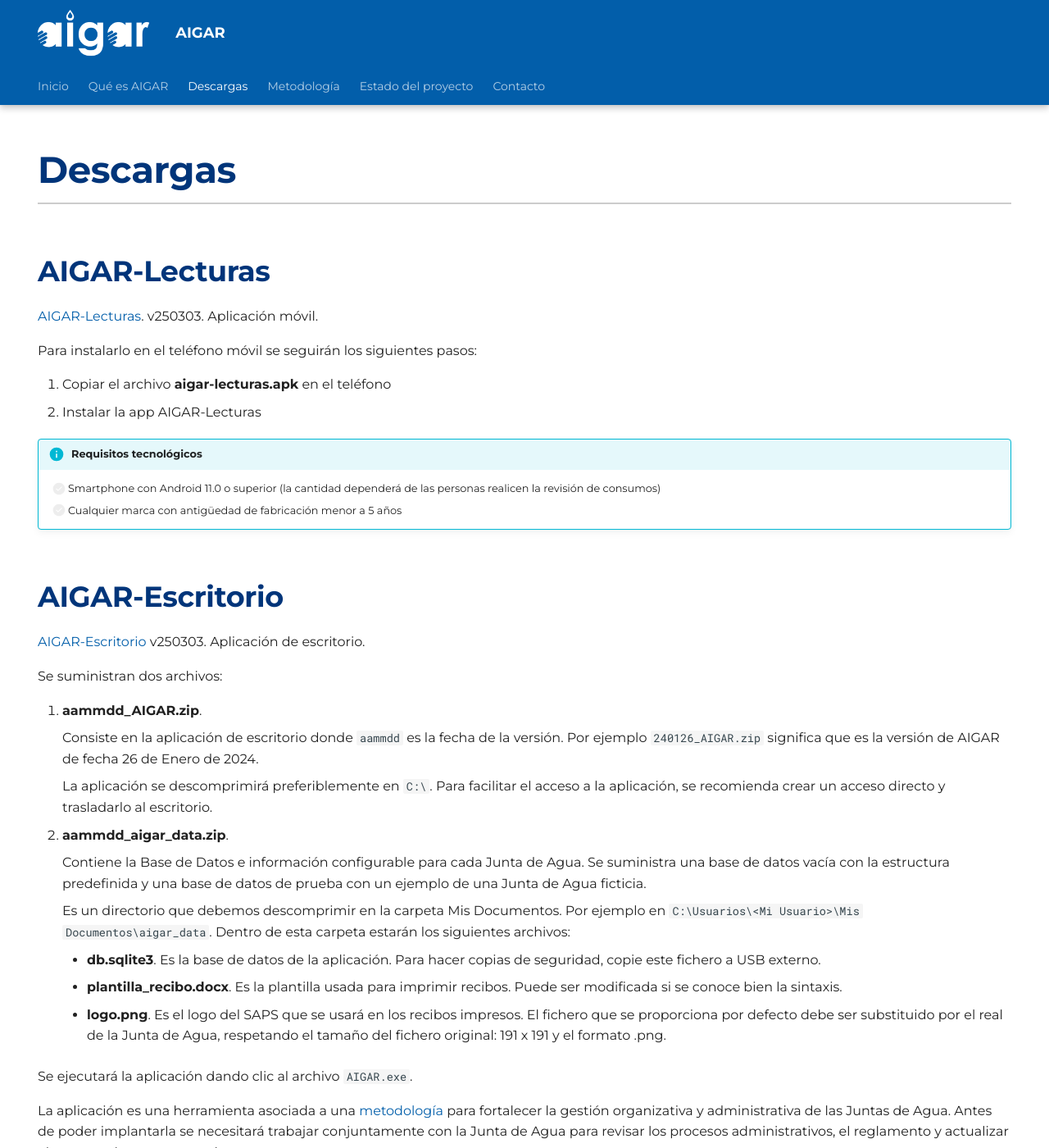
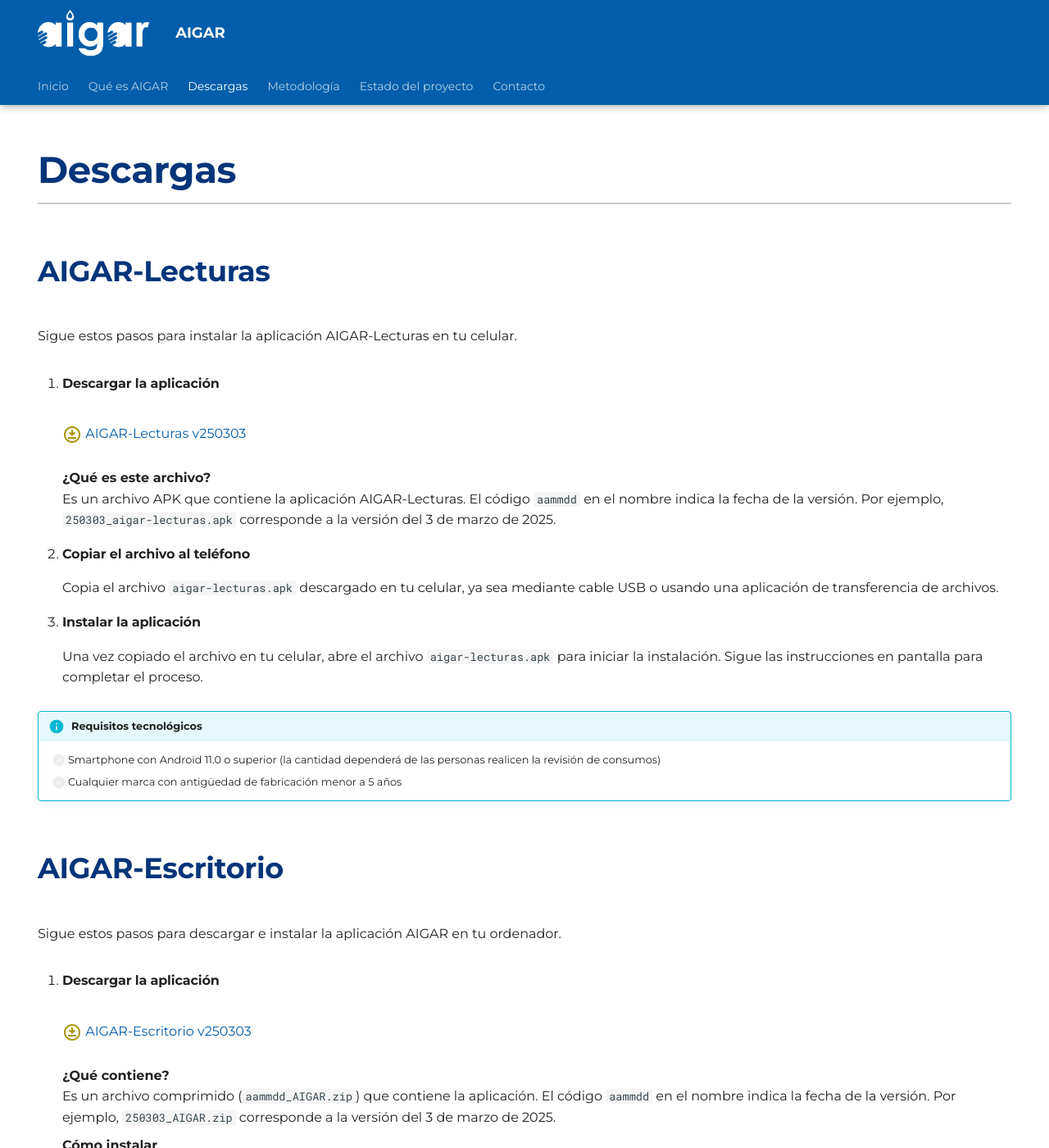
Before and after one commit to iCarto/aigar-web, an MkDocs documentation site: the page built from docs/downloads.md, in a window 1280 px wide and 1400 px high. Shown: the whole window at 82% size. Built offline with MkDocs 1.6.1 and Material for MkDocs 9.7.7, drawn with Linux system fonts in a browser that asks for light colours; some of the changed text lies outside the part shown.

Commit message:
Rearrange content in downloads page

```diff
--- /dev/null
+++ b/docs/assets/stylesheets/downloads.css
@@ -0,0 +1,8 @@
+.downloads__link {
+  display: inline-block;
+  margin: 1rem 0;
+}
+.material-symbols-outlined {
+  color: var(--md-accent-fg-color);
+  vertical-align: middle; /* Alineamos el icono verticalmente con el texto */
+}
--- a/docs/assets/stylesheets/main.css
+++ b/docs/assets/stylesheets/main.css
@@ -9,5 +9,6 @@
 @import "testimonials.css";
 @import "stats.css";
 @import "funders.css";
+@import "downloads.css";
 @import "where.css";
 @import "contact_cards.css";
--- a/docs/assets/stylesheets/theme.css
+++ b/docs/assets/stylesheets/theme.css
@@ -12,10 +12,7 @@
 
 .md-typeset h1,
 .md-typeset h2,
-.md-typeset h3,
-.md-typeset h4,
-.md-typeset h5,
-.md-typeset h6 {
+.md-typeset h3 {
   margin-bottom: 2rem;
   font-weight: 600;
   color: var(--md-primary-fg-color--dark);
@@ -26,23 +23,21 @@
 }
 
 .md-typeset h2 {
-  margin-top: 1.5rem;
   font-size: 2rem;
+}
+
+.md-typeset h3 {
+  font-size: 1.75rem;
+}
+
+.md-typeset h5 {
+  margin-top: 2rem;
 }
 
 .md-typeset h1,
 h2 {
-  border-bottom: 2px solid #ccc; /* Línea gris */
+  border-bottom: 2px solid #ccc;
   padding-bottom: 0.5rem;
-}
-
-.md-typeset h3 {
-  font-size: 1.75rem;
-  margin-bottom: 0;
-}
-
-.md-typeset h4 {
-  margin-bottom: 0;
 }
 
 .md-typeset iframe {
--- a/docs/downloads.md
+++ b/docs/downloads.md
@@ -8,12 +8,34 @@ hide:
 
 ### AIGAR-Lecturas
 
-[AIGAR-Lecturas](https://github.com/iCarto/aigar-web/releases/download/250303/250303_aigar-lecturas.apk). v250303. Aplicación móvil.
+Sigue estos pasos para instalar la aplicación AIGAR-Lecturas en tu celular.
 
-Para instalarlo en el teléfono móvil se seguirán los siguientes pasos:
+<ol>
+  <li>
+    <h4>Descargar la aplicación</h4>
+    <a href="https://github.com/iCarto/aigar-web/releases/download/250303/250303_aigar-lecturas.apk" class="downloads__link">
+      <span class="material-symbols-outlined">download_for_offline</span> AIGAR-Lecturas v250303
+    </a>
+    <p>
+      <strong>¿Qué es este archivo?</strong><br>
+      Es un archivo APK que contiene la aplicación AIGAR-Lecturas. El código <code>aammdd</code> en el nombre indica la fecha de la versión. Por ejemplo, <code>250303_aigar-lecturas.apk</code> corresponde a la versión del 3 de marzo de 2025.
+    </p>
+  </li>
 
-1. Copiar el archivo **aigar-lecturas.apk** en el teléfono
-2. Instalar la app AIGAR-Lecturas
+  <li>
+    <h4>Copiar el archivo al teléfono</h4>
+    <p>
+      Copia el archivo <code>aigar-lecturas.apk</code> descargado en tu celular, ya sea mediante cable USB o usando una aplicación de transferencia de archivos.
+    </p>
+  </li>
+
+  <li>
+    <h4>Instalar la aplicación</h4>
+    <p>
+      Una vez copiado el archivo en tu celular, abre el archivo <code>aigar-lecturas.apk</code> para iniciar la instalación. Sigue las instrucciones en pantalla para completar el proceso.
+    </p>
+  </li>
+</ol>
 
 !!! info "Requisitos tecnológicos"
 
@@ -22,33 +44,59 @@ Para instalarlo en el teléfono móvil se seguirán los siguientes pasos:
 
 ### AIGAR-Escritorio
 
-[AIGAR-Escritorio](https://github.com/iCarto/aigar-web/releases/download/250303/250303_aigar.zip) v250303. Aplicación de escritorio.
-
-Se suministran dos archivos:
+Sigue estos pasos para descargar e instalar la aplicación AIGAR en tu ordenador.
 
 <ol>
   <li>
-    <strong>aammdd_AIGAR.zip</strong>.
-    <p>Consiste en la aplicación de escritorio donde <code>aammdd</code> es la fecha de la versión. Por ejemplo <code>240126_AIGAR.zip</code> significa que es la versión de AIGAR de fecha 26 de Enero de 2024.</p>
-    <p>La aplicación se descomprimirá preferiblemente en <code>C:\</code>. Para facilitar el acceso a la aplicación, se recomienda crear un acceso directo y trasladarlo al escritorio.</p>
+    <h4>Descargar la aplicación</h4>
+    <a href="https://github.com/iCarto/aigar-web/releases/download/250303/250303_aigar.zip" class="downloads__link"><span class="material-symbols-outlined">download_for_offline</span> AIGAR-Escritorio v250303</a>
+    <p>
+      <strong>¿Qué contiene?</strong><br>
+      Es un archivo comprimido (<code>aammdd_AIGAR.zip</code>) que contiene la aplicación.
+      El código <code>aammdd</code> en el nombre indica la fecha de la versión.
+      Por ejemplo, <code>250303_AIGAR.zip</code> corresponde a la versión del 3 de marzo de 2025.
+    </p>
+    <p>
+      <strong>Cómo instalar</strong><br>
+      1. Descarga el archivo <code>.zip</code> y descomprímelo en <code>C:\</code>.<br>
+      2. Para facilitar el acceso, crea un acceso directo del archivo <code>AIGAR.exe</code> y muévelo al escritorio.
+    </p>
   </li>
+
   <li>
-    <strong>aammdd_aigar_data.zip</strong>.
-    <p>Contiene la Base de Datos e información configurable para cada Junta de Agua. Se suministra una base de datos vacía con la estructura predefinida y una base de datos de prueba con un ejemplo de una Junta de Agua ficticia.</p>
-    <p>Es un directorio que debemos descomprimir en la carpeta Mis Documentos. Por ejemplo en <code>C:\Usuarios\&lt;Mi Usuario&gt;\Mis Documentos\aigar_data</code>. Dentro de esta carpeta estarán los siguientes archivos:</p>
-    <ul>
-      <li><strong>db.sqlite3</strong>. Es la base de datos de la aplicación. Para hacer copias de seguridad, copie este fichero a USB externo.</li>
-      <li><strong>plantilla_recibo.docx</strong>. Es la plantilla usada para imprimir recibos. Puede ser modificada si se conoce bien la sintaxis.</li>
-      <li><strong>logo.png</strong>. Es el logo del SAPS que se usará en los recibos impresos. El fichero que se proporciona por defecto debe ser substituido por el real de la Junta de Agua, respetando el tamaño del fichero original: 191 x 191 y el formato .png.</li>
-    </ul>
+    <h4>Descargar la base de datos</h4>
+
+    <h5>Opción 1: Base de datos vacía</h5>
+
+<a href="https://github.com/iCarto/aigar-web/releases/download/250303/aigar_data_vacia.zip" class="downloads__link"><span class="material-symbols-outlined">download_for_offline</span> Descargar base de datos vacía</a>
+
+<p>
+<strong>¿Qué contiene?</strong><br> - Una base de datos vacía, pero con la estructura lista para configurar los datos de cada Junta de Agua.<br> - Debe descomprimirse en la carpeta <strong>Mis Documentos</strong>, por ejemplo:
+<code>C:\Usuarios\&lt;MiUsuario&gt;\Mis Documentos\aigar_data</code>.
+</p>
+<p><strong>Archivos incluidos:</strong></p>
+<ul>
+<li><strong>db.sqlite3</strong> → Base de datos principal. Para copias de seguridad, copiar este archivo a un USB u otro almacenamiento externo.</li>
+<li><strong>plantilla_recibo.docx</strong> → Plantilla para imprimir recibos. Puede modificarse si se conoce su sintaxis.</li>
+<li><strong>logo.png</strong> → Logo del SAPS para los recibos. Se debe reemplazar con el logo de la Junta de Agua, manteniendo el formato <code>.png</code> y tamaño <strong>191x191 px</strong>.</li>
+</ul>
+
+    <h5>Opción 2: Base de datos de ejemplo</h5>
+
+<a href="https://github.com/iCarto/aigar-web/releases/download/250303/aigar_data_ejemplo.zip" class="downloads__link"><span class="material-symbols-outlined">download_for_offline</span> Descargar base de datos ficticia</a>
+
+<p>
+<strong>¿Qué contiene?</strong><br> - Un ejemplo pre-cargado de una Junta de Agua ficticia, útil para pruebas y exploración de la aplicación.
+</p>
+
+  </li>
+
+  <li>
+    <h4>Ejecutar la aplicación</h4>
+    <ol>
+    <li>Haz doble clic en <code>AIGAR.exe</code> dentro de la carpeta donde descomprimiste la aplicación.</li></ol>
   </li>
 </ol>
-
-Se ejecutará la aplicación dando clic al archivo `AIGAR.exe`.
-
-La aplicación es una herramienta asociada a una [metodología](methodology.md) para fortalecer la gestión organizativa y administrativa de las Juntas de Agua. Antes de poder implantarla se necesitará trabajar conjuntamente con la Junta de Agua para revisar los procesos administrativos, el reglamento y actualizar el catastro de personas socias.
-
-!!! warning "Se recomienda [consultar](contact.md) con ASAPS para conocer el proceso de incorporación de AIGAR en tu Junta de Agua."
 
 !!! info "Requisitos tecnológicos"
 
@@ -57,9 +105,7 @@ La aplicación es una herramienta asociada a una [metodología](methodology.md)
       - [ ] 300MB de espacio libre en disco
       - [ ] 4GB de RAM mínimo
 
-## Código fuente
-
-El código fuente puede ser descargado desde el (repositorio de GitHub).
+!!! warning "Esta aplicación está diseñada para apoyar la gestión organizativa y administrativa de las Juntas de Agua. Antes de implementarla, se recomienda trabajar con la Junta de Agua para revisar los procesos administrativos y el reglamento y actualizar el catastro de personas socias. Para más detalles, consulta la <a href="methodology.md">metodología</a> y [contacta](contact.md) con ASAPS para definir el proceso de implantación de AIGAR en tu Junta de Agua."
 
 ## Requisitos del Sistema de Agua
 
@@ -87,11 +133,12 @@ El código fuente puede ser descargado desde el (repositorio de GitHub).
 - [ ] Catastro único y actualizado de usuarios
 - [ ] Herramientas de gestión administrativa
 
-## Documentación
+## Documentación y código
 
 Además de la aplicación y los datos de prueba, existe numerosa documentación de apoyo para implantar AIGAR:
 
-- [Software y datos de prueba]()
+- [Repositorio de Github de AIGAR-Lecturas](https://github.com/iCarto/aigar-lecturas)
+- [Repositorio de Github de AIGAR-Escritorio](https://github.com/iCarto/aigar)
 - [Manual de usuario de AIGAR (Pendiente)]()
 - [Video manual de AIGAR-Lecturas (Pendiente)]()
 - [Video manual de AIGAR-Escritorio (Pendiente)]()
```
